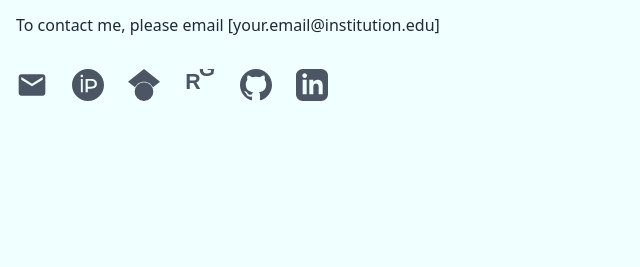
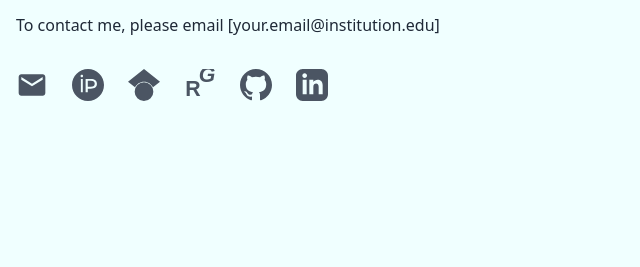
Before and after one commit to arin-shahbazian/arin-shahbazian.github.io, a plain HTML site: page index.html in a window 1280 px wide. Shown: the part 291-558 px from the top of the page, 0-640 px from the left. Drawn offline with nearby package versions, Linux system fonts and the light colour scheme; files whose address does not match are found by name.

Commit message:
Update index.html

```diff
--- a/index.html
+++ b/index.html
@@ -61,8 +61,8 @@
                     <!-- ResearchGate -->
                     <a href="https://www.researchgate.net/profile/Arin-Shahbazian-2" class="text-gray-600 hover:text-gray-800">
                         <svg class="w-8 h-8" viewBox="0 0 24 24" fill="currentColor">
-                            <text x="1" y="15" font-family="Arial" font-size="16" font-weight="bold">R</text>
-                            <text x="11" y="5" font-family="Arial" font-size="16" font-weight="bold" font-style="italic">G</text>
+                            <text x="1" y="20" font-family="Arial" font-size="16" font-weight="bold">R</text>
+                            <text x="11" y="10" font-family="Arial" font-size="16" font-weight="bold" font-style="italic">G</text>
                         </svg>
                     </a>
 
```
